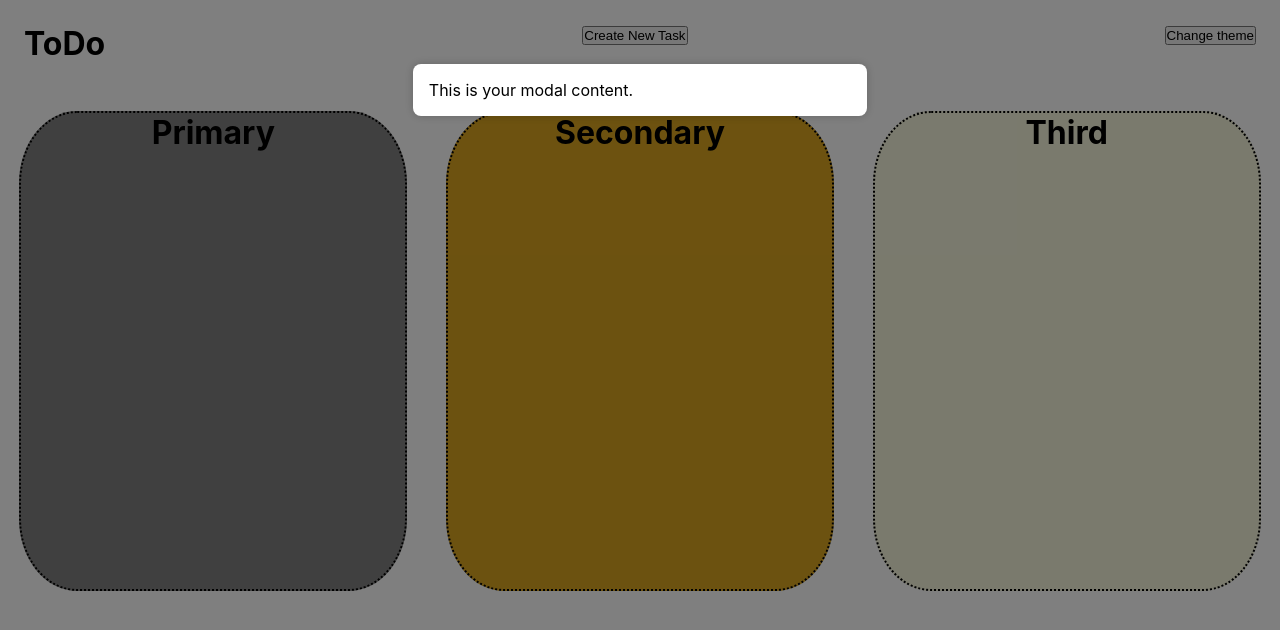
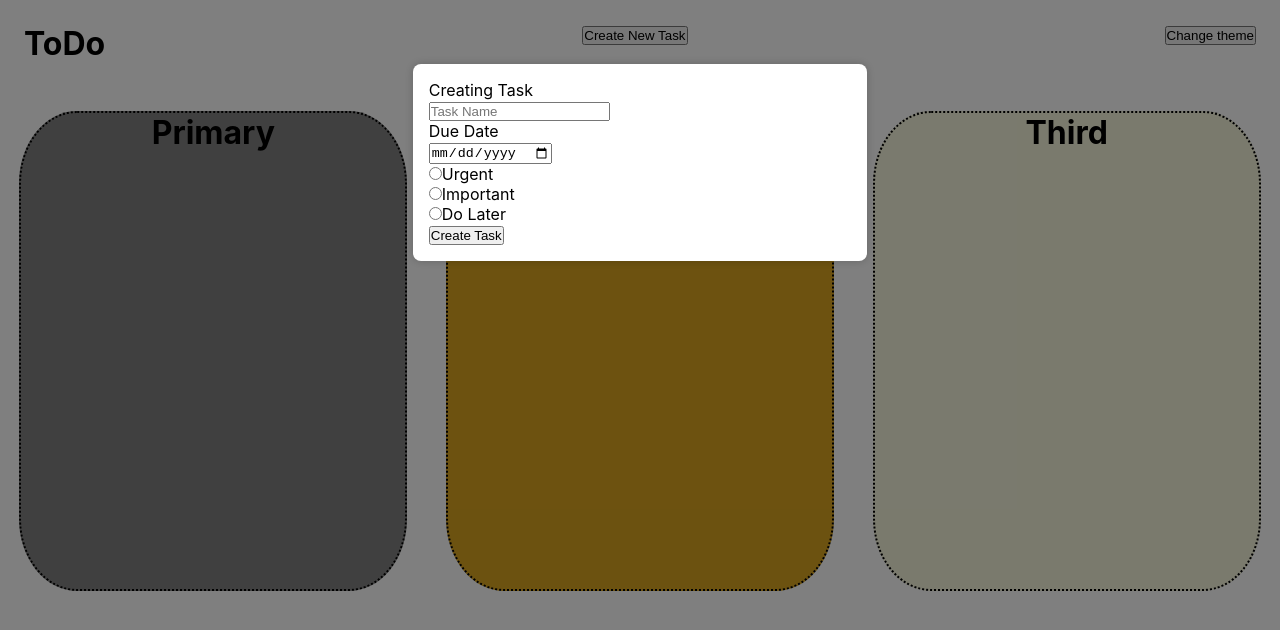
Before and after one commit to Alto0327/todo, a React (Create React App) app: page / in a window 1280 px wide. Both pictures are taken after a click on the button "Create New Task". Shown: the top 630 px of the page. Built offline with nearby package versions, Linux system fonts and the light colour scheme.

Commit message:
Sent Global css to index and Create Task form in Header

```diff
--- a/src/App.css
+++ b/src/App.css
@@ -1,13 +1,3 @@
-*{
-  margin: 0;
-  padding: 0;
-  box-sizing: 0;
-}
-
-ul{
-  list-style-type: none;
-}
-
 .ContainerNavbar {
   display: flex;
   justify-content: space-between;
--- a/src/components/Header.js
+++ b/src/components/Header.js
@@ -6,7 +6,31 @@ const Modal = ({ showModal, closeModal }) => {
     <div className={`modal ${showModal ? 'show' : 'hide'}`} onClick={closeModal}>
       <div className="modal-dialog" onClick={(e) => e.stopPropagation()}>
         <div className="modal-content">
-          <p>This is your modal content.</p>
+          <form>
+            <fieldset>
+              <legend>Creating Task</legend>
+              <div>
+                <input type="text" id="taskName" name='name' placeholder='Task Name' required/>
+              </div>
+              <label for="taskName">Due Date</label>
+              <div>
+                <input type='date' id="taskDate" name='taskDate' placeholder='Task Date' ></input>
+              </div>
+              <div>
+                <input type="radio" id="primary" name='toDO' value="primary" required/>
+                <label for="primary">Urgent</label>
+              </div>
+              <div>
+                <input type="radio" id="second" name='toDO' value="second"/>
+                <label for="second">Important</label>
+              </div>
+              <div>
+                <input type="radio" id="Third" name='toDO' value="third"/>
+                <label for="Third">Do Later</label>
+              </div>
+              <button type='submit' value='submit'>Create Task</button>
+            </fieldset>
+          </form>
         </div>
       </div>
     </div>
--- a/src/components/Modal.css
+++ b/src/components/Modal.css
@@ -39,3 +39,7 @@
     font-size: 18px;
     color: #555;
   }
+
+fieldset {
+    border: 0;
+}
--- a/src/index.css
+++ b/src/index.css
@@ -7,6 +7,16 @@ body {
   -moz-osx-font-smoothing: grayscale;
 }
 
+*{
+  margin: 0;
+  padding: 0;
+  box-sizing: 0;
+}
+
+ul{
+  list-style-type: none;
+}
+
 code {
   font-family: source-code-pro, Menlo, Monaco, Consolas, 'Courier New',
     monospace;
```
